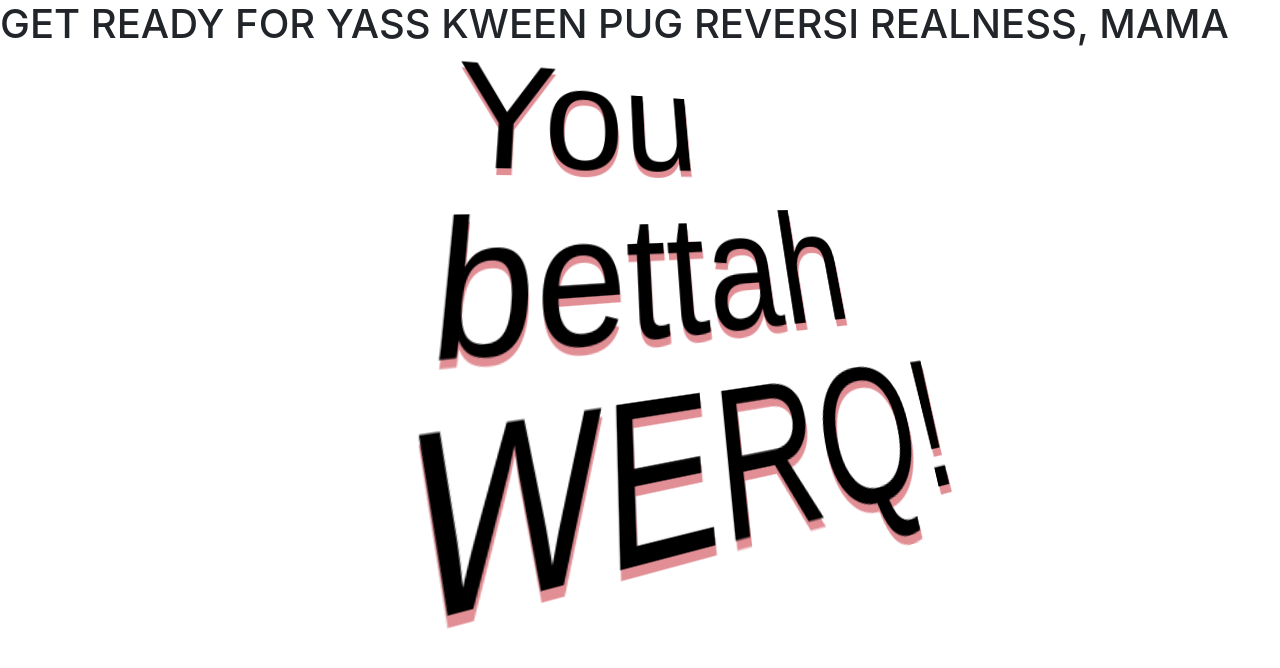
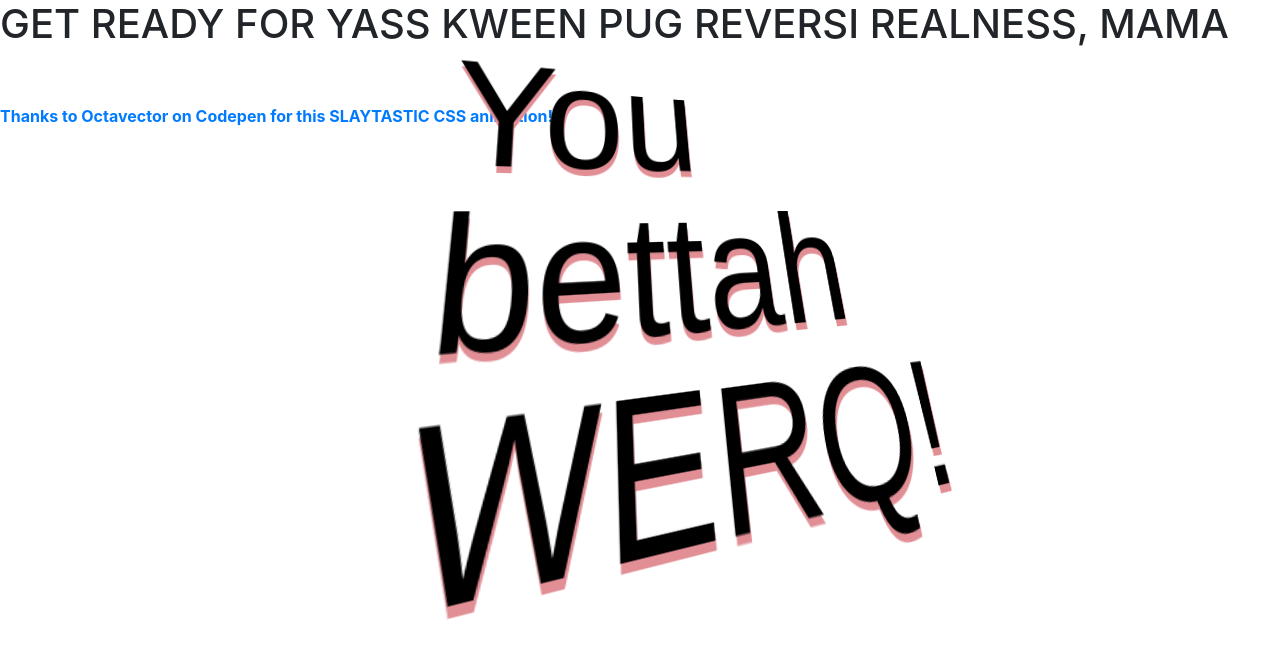
Before and after one commit to grrbam/reversi, a website: page public/index.html in a window 1280 px wide. Drawn offline with nearby package versions, Linux system fonts and the light colour scheme.

Commit message:
test 123

```diff
--- a/public/index.html
+++ b/public/index.html
@@ -15,8 +15,10 @@
     <h1>GET READY FOR YASS KWEEN PUG REVERSI REALNESS, MAMA</h1>
     <p>You<br>bettah<br>WERQ!</p>
 
-    <h2>Thanks to Octavector on Codepen for this SLAYTASTIC animation!</h2>
-    <a href="https://codepen.io/Octavector/pen/RNgxpQ">
+    <br>
+    <br>
+
+    <a href="https://codepen.io/Octavector/pen/RNgxpQ">Thanks to Octavector on Codepen for this SLAYTASTIC CSS animation!</a>
 
     <!-- Optional JavaScript -->
     <!-- jQuery first, then Popper.js, then Bootstrap JS -->
--- a/public/yass-style.css
+++ b/public/yass-style.css
@@ -37,6 +37,13 @@ p{
   animation-iteration-count:infinite;
 }
 
+a
+ {
+  font-weight: bold;
+  font-size: 12pt;
+  color: white;
+}
+
 @-webkit-keyframes anim {
     0%{text-shadow:-6px 4px 0px red;}
     10% {text-shadow:4px -6px 0px green;}
```
